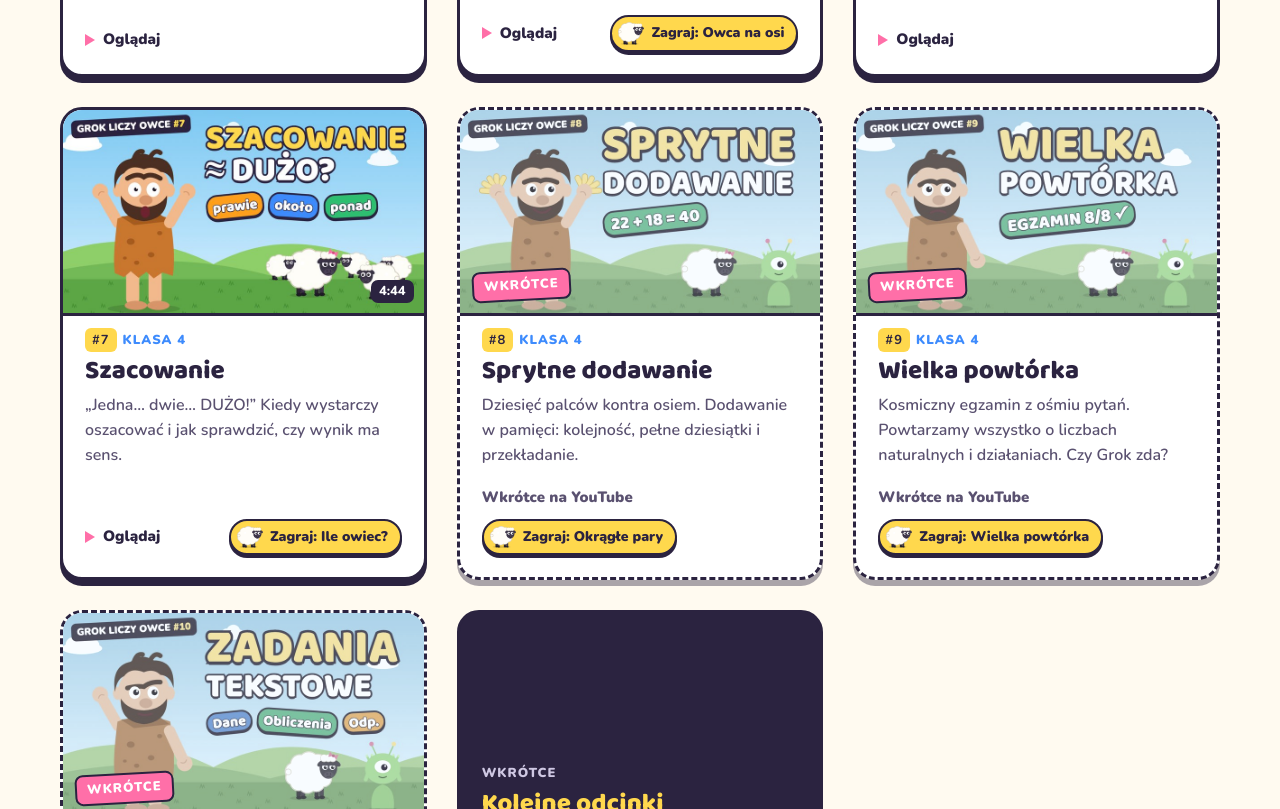
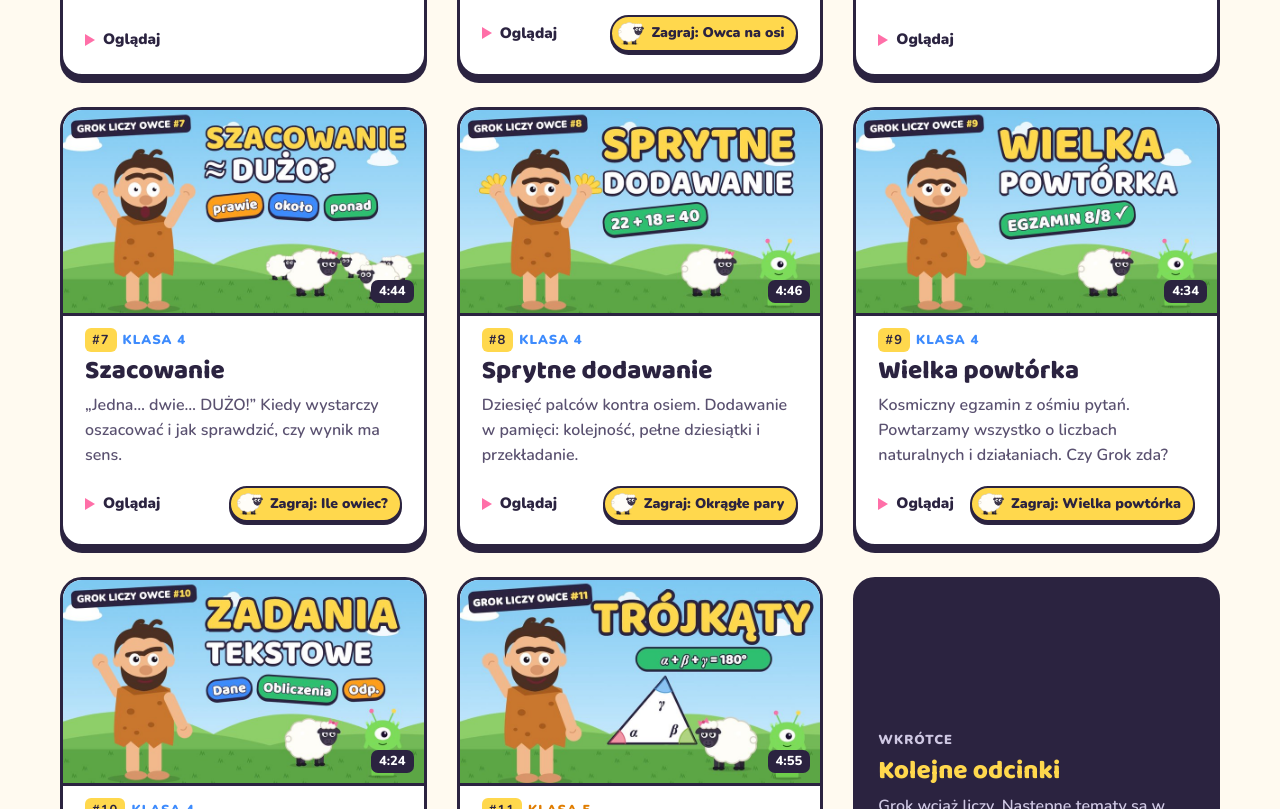
Before and after one commit to paulinaniemiec/grok-liczy-owce, a plain HTML site: page strona/index.html in a window 1280 px wide. Shown: the part 1991-2800 px from the top of the page. Drawn offline with nearby package versions, Linux system fonts and the light colour scheme.

Commit message:
Odcinki #8–#10 z linkami do YouTube, nowy odcinek #11 Trójkąty (klasa 5)

```diff
--- a/strona/index.html
+++ b/strona/index.html
@@ -379,7 +379,7 @@ footer .sub { margin: 0 auto 30px; color: #c7cbef }
   <div class="wrap">
     <div class="head-row">
       <div>
-        <span class="eyebrow">7 odcinków na YouTube · kolejne wkrótce</span>
+        <span class="eyebrow">11 odcinków na YouTube · kolejne wkrótce</span>
         <h2>Odcinki</h2>
         <p class="sub">Najlepiej oglądać po kolei. W każdym są zagadki, przy których warto zatrzymać film i wziąć kartkę.</p>
       </div>
@@ -431,21 +431,26 @@ footer .sub { margin: 0 auto 30px; color: #c7cbef }
         <div class="ep-body"><span class="ep-num"><b>#7</b><span class="k4">Klasa 4</span></span><h3>Szacowanie</h3>
         <p>„Jedna… dwie… DUŻO!” Kiedy wystarczy oszacować i jak sprawdzić, czy wynik ma sens.</p><div class="ep-actions"><a class="watch" href="https://www.youtube.com/watch?v=5HGl8kqOalU" target="_blank" rel="noopener"><span class="play"></span>Oglądaj</a><a class="ep-game" href="gra.html#szacowanie"><img src="img/owca.png" alt="">Zagraj: Ile owiec?</a></div></div>
       </div>
-      <div class="ep soon" data-klasa="4">
-        <div class="thumb"><img src="img/odc-08.jpg" alt="" loading="lazy" width="800" height="450"><span class="ribbon">Wkrótce</span></div>
+      <div class="ep has-game" data-klasa="4">
+        <div class="thumb"><img src="img/odc-08.jpg" alt="" loading="lazy" width="800" height="450"><span class="dur">4:46</span></div>
         <div class="ep-body"><span class="ep-num"><b>#8</b><span class="k4">Klasa 4</span></span><h3>Sprytne dodawanie</h3>
-        <p>Dziesięć palców kontra osiem. Dodawanie w pamięci: kolejność, pełne dziesiątki i przekładanie.</p><div class="ep-actions"><span class="watch later">Wkrótce na YouTube</span><a class="ep-game" href="gra.html#pary"><img src="img/owca.png" alt="">Zagraj: Okrągłe pary</a></div></div>
+        <p>Dziesięć palców kontra osiem. Dodawanie w pamięci: kolejność, pełne dziesiątki i przekładanie.</p><div class="ep-actions"><a class="watch" href="https://www.youtube.com/watch?v=fP3Fg6p8jWc" target="_blank" rel="noopener"><span class="play"></span>Oglądaj</a><a class="ep-game" href="gra.html#pary"><img src="img/owca.png" alt="">Zagraj: Okrągłe pary</a></div></div>
       </div>
-      <div class="ep soon" data-klasa="4">
-        <div class="thumb"><img src="img/odc-09.jpg" alt="" loading="lazy" width="800" height="450"><span class="ribbon">Wkrótce</span></div>
+      <div class="ep has-game" data-klasa="4">
+        <div class="thumb"><img src="img/odc-09.jpg" alt="" loading="lazy" width="800" height="450"><span class="dur">4:34</span></div>
         <div class="ep-body"><span class="ep-num"><b>#9</b><span class="k4">Klasa 4</span></span><h3>Wielka powtórka</h3>
-        <p>Kosmiczny egzamin z ośmiu pytań. Powtarzamy wszystko o liczbach naturalnych i działaniach. Czy Grok zda?</p><div class="ep-actions"><span class="watch later">Wkrótce na YouTube</span><a class="ep-game" href="gra.html#final"><img src="img/owca.png" alt="">Zagraj: Wielka powtórka</a></div></div>
+        <p>Kosmiczny egzamin z ośmiu pytań. Powtarzamy wszystko o liczbach naturalnych i działaniach. Czy Grok zda?</p><div class="ep-actions"><a class="watch" href="https://www.youtube.com/watch?v=qswL8UbfW60" target="_blank" rel="noopener"><span class="play"></span>Oglądaj</a><a class="ep-game" href="gra.html#final"><img src="img/owca.png" alt="">Zagraj: Wielka powtórka</a></div></div>
       </div>
-      <div class="ep soon" data-klasa="4">
-        <div class="thumb"><img src="img/odc-10.jpg" alt="" loading="lazy" width="800" height="450"><span class="ribbon">Wkrótce</span></div>
+      <a class="ep" data-klasa="4" href="https://www.youtube.com/watch?v=uovow-ytGzM" target="_blank" rel="noopener">
+        <div class="thumb"><img src="img/odc-10.jpg" alt="" loading="lazy" width="800" height="450"><span class="dur">4:24</span></div>
         <div class="ep-body"><span class="ep-num"><b>#10</b><span class="k4">Klasa 4</span></span><h3>Zadania tekstowe</h3>
-        <p>Ile lat ma pasterz? Zadania tekstowe w trzech krokach: dane, obliczenia i odpowiedź pełnym zdaniem.</p><span class="watch later">Wkrótce na YouTube</span></div>
-      </div>
+        <p>Ile lat ma pasterz? Zadania tekstowe w trzech krokach: dane, obliczenia i odpowiedź pełnym zdaniem.</p><span class="watch"><span class="play"></span>Oglądaj</span></div>
+      </a>
+      <a class="ep" data-klasa="5" href="https://www.youtube.com/watch?v=AVuYOJIyyMI" target="_blank" rel="noopener">
+        <div class="thumb"><img src="img/odc-11.jpg" alt="" loading="lazy" width="800" height="450"><span class="dur">4:55</span></div>
+        <div class="ep-body"><span class="ep-num"><b>#11</b><span class="k5">Klasa 5</span></span><h3>Trójkąty</h3>
+        <p>Zagroda z trzech desek, przez którą ucieka Beata. Kiedy powstanie trójkąt, suma kątów i rodzaje trójkątów.</p><span class="watch"><span class="play"></span>Oglądaj</span></div>
+      </a>
       <div class="ep trailer">
         <div class="ep-body"><span class="ep-num">Wkrótce</span><h3>Kolejne odcinki</h3>
         <p>Grok wciąż liczy. Następne tematy są w drodze, a owiec też ciągle przybywa.</p></div>
```
Also changed, not shown: strona/img/odc-11.jpg (added).
